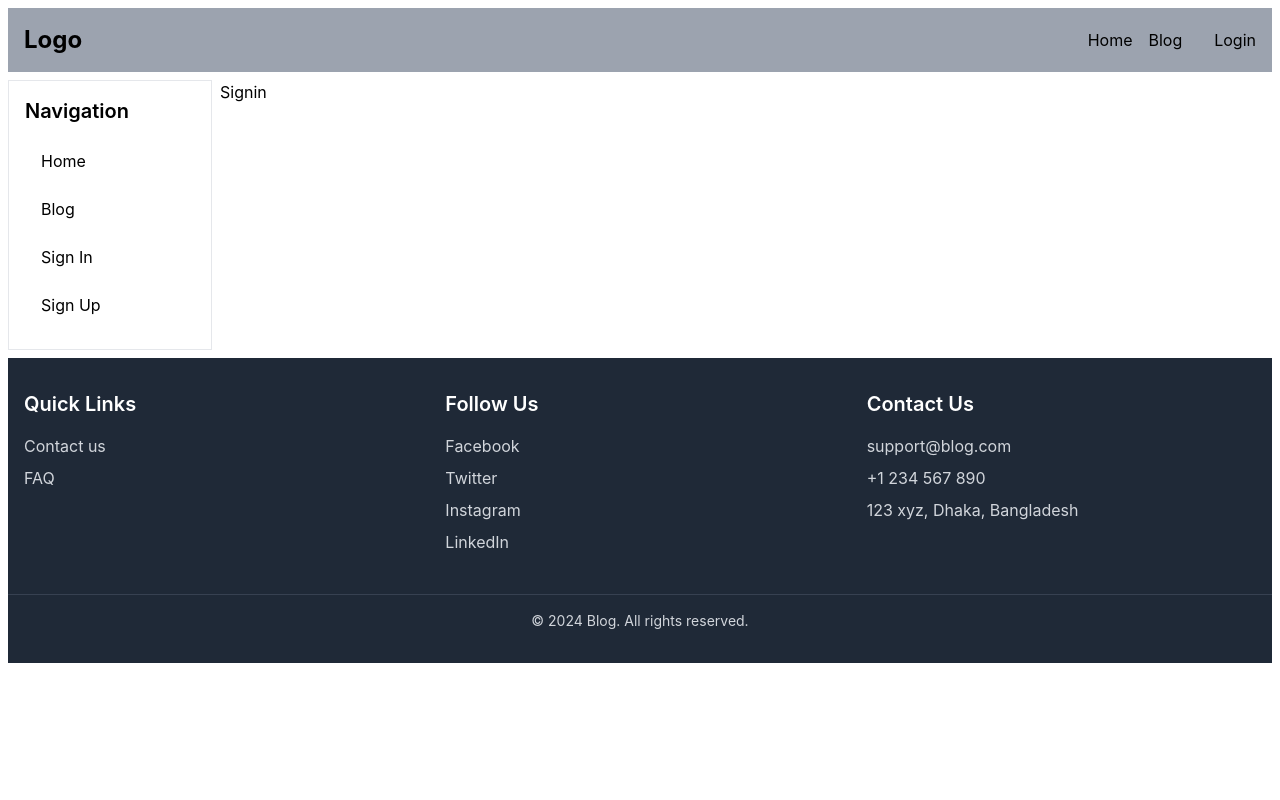
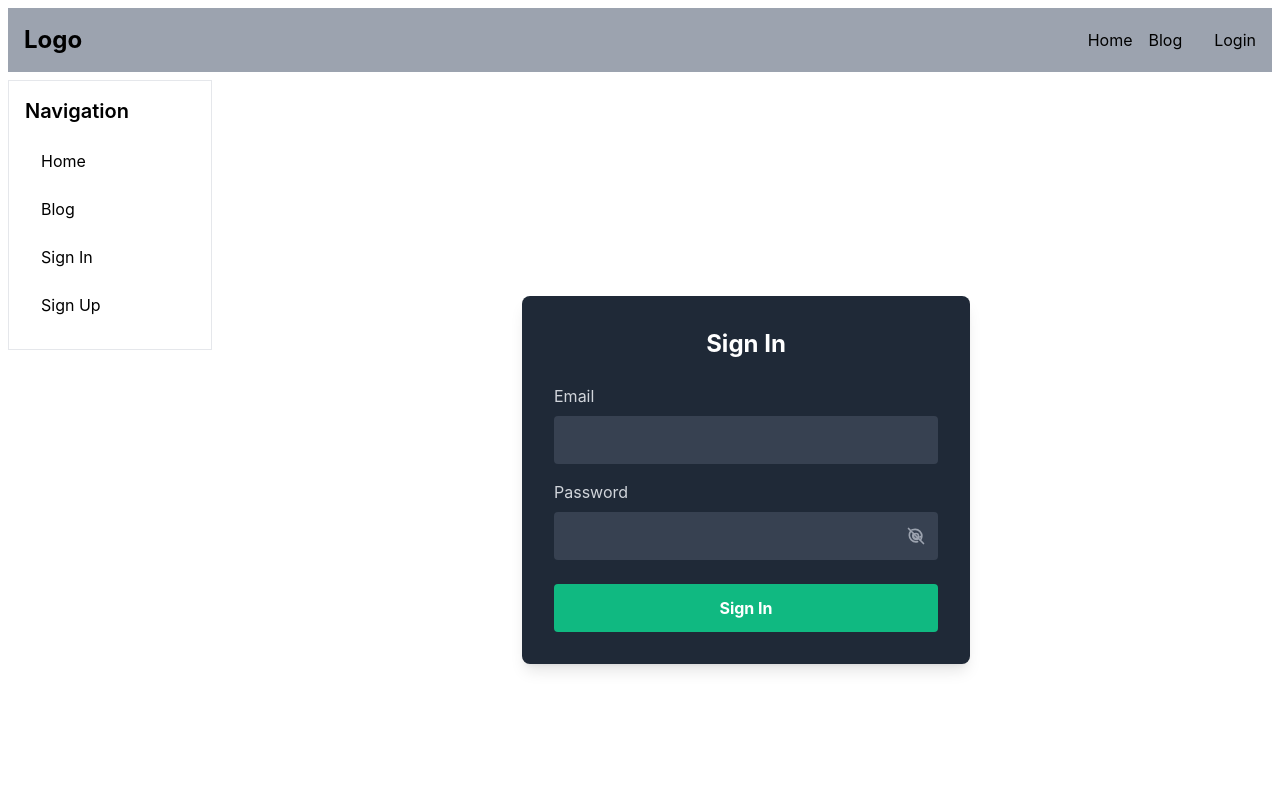
Before and after one commit to rkshaon/blog, a React (Create React App) app in the folder frontend_react/: page /signin in a window 1280 px wide. Shown: the top 800 px of the page. Built offline with nearby package versions, Linux system fonts and the light colour scheme.

Commit message:
(feat) SignIn Page this commmit will be SignIn page design and signin submit method added

```diff
--- a/frontend_react/src/components/auth/SignIn.js
+++ b/frontend_react/src/components/auth/SignIn.js
@@ -1,9 +1,75 @@
-import React from 'react'
+import React, { useState } from 'react';
 
 const SignIn = () => {
+  const [email, setEmail] = useState('');
+  const [password, setPassword] = useState('');
+  const [showPassword, setShowPassword] = useState(false);
+
+  const handleSubmit = (e) => {
+    e.preventDefault();
+    // Handle form submission logic here
+    console.log('Email:', email);
+    console.log('Password:', password);
+  };
+
+  const togglePasswordVisibility = () => {
+    setShowPassword(!showPassword);
+  };
+
   return (
-    <div>Signin</div>
-  )
-}
+    <div className="flex items-center justify-center min-h-screen">
+      <div className="bg-gray-800 p-8 rounded-lg shadow-lg w-full max-w-md">
+        <h2 className="text-2xl font-bold text-white mb-6 text-center">Sign In</h2>
+        <form onSubmit={handleSubmit}>
+          <div className="mb-4">
+            <label htmlFor="email" className="block text-gray-300 mb-2">Email</label>
+            <input
+              type="email"
+              id="email"
+              value={email}
+              onChange={(e) => setEmail(e.target.value)}
+              className="w-full p-3 rounded bg-gray-700 text-white focus:outline-none focus:bg-gray-600"
+              required
+            />
+          </div>
+          <div className="mb-6 relative">
+            <label htmlFor="password" className="block text-gray-300 mb-2">Password</label>
+            <input
+              type={showPassword ? 'text' : 'password'}
+              id="password"
+              value={password}
+              onChange={(e) => setPassword(e.target.value)}
+              className="w-full p-3 rounded bg-gray-700 text-white focus:outline-none focus:bg-gray-600"
+              required
+            />
+            <button
+              type="button"
+              onClick={togglePasswordVisibility}
+              className="absolute inset-y-14 right-0 px-3 flex items-center text-gray-400 focus:outline-none"
+            >
+              {showPassword ? (
+                <svg className="w-5 h-5" fill="none" stroke="currentColor" viewBox="0 0 24 24" xmlns="http://www.w3.org/2000/svg">
+                  <path strokeLinecap="round" strokeLinejoin="round" strokeWidth="2" d="M15 12a3 3 0 11-6 0 3 3 0 016 0z"/>
+                  <path strokeLinecap="round" strokeLinejoin="round" strokeWidth="2" d="M2.458 12C3.732 7.943 7.523 5 12 5c4.477 0 8.268 2.943 9.542 7-.029.11-.062.219-.098.328M15 12a3 3 0 11-6 0 3 3 0 016 0zm0 0c0 1.657-1.343 3-3 3s-3-1.343-3-3m12 0c0-4.418-3.582-8-8-8s-8 3.582-8 8m16 0c0 1.13-.23 2.206-.648 3.198m-3.544 2.456A9.96 9.96 0 0112 21c-4.418 0-8-3.582-8-8m16 0c0 1.13-.23 2.206-.648 3.198m-3.544 2.456A9.96 9.96 0 0112 21c-4.418 0-8-3.582-8-8m16 0c0 1.13-.23 2.206-.648 3.198m-3.544 2.456A9.96 9.96 0 0112 21c-4.418 0-8-3.582-8-8"/>
+                </svg>
+              ) : (
+                <svg className="w-5 h-5" fill="none" stroke="currentColor" viewBox="0 0 24 24" xmlns="http://www.w3.org/2000/svg">
+                  <path strokeLinecap="round" strokeLinejoin="round" strokeWidth="2" d="M13.875 18.825A8.94 8.94 0 0112 19c-4.418 0-8-3.582-8-8 0-1.786.58-3.44 1.556-4.77m1.664-1.665C7.54 4.582 9.194 4 11 4c4.418 0 8 3.582 8 8 0 1.786-.58 3.44-1.556 4.77M9.172 9.172A4.001 4.001 0 0012 16c1.178 0 2.236-.463 3.03-1.204m1.664-1.665A8.94 8.94 0 0019 12a8.94 8.94 0 00-.304-2.45M15 12a3 3 0 11-6 0 3 3 0 016 0z"/>
+                  <path strokeLinecap="round" strokeLinejoin="round" strokeWidth="2" d="M3 3l18 18"/>
+                </svg>
+              )}
+            </button>
+          </div>
+          <button
+            type="submit"
+            className="w-full py-3 bg-royalblue text-white font-bold bg-emerald-500 rounded hover:bg-blue-600 transition duration-300"
+          >
+            Sign In
+          </button>
+        </form>
+      </div>
+    </div>
+  );
+};
 
-export default SignIn
+export default SignIn;
```
